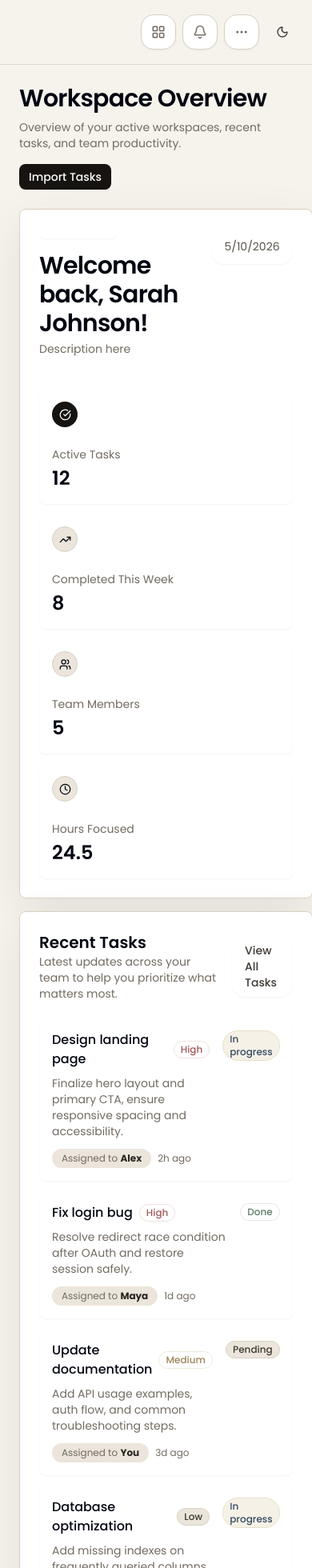
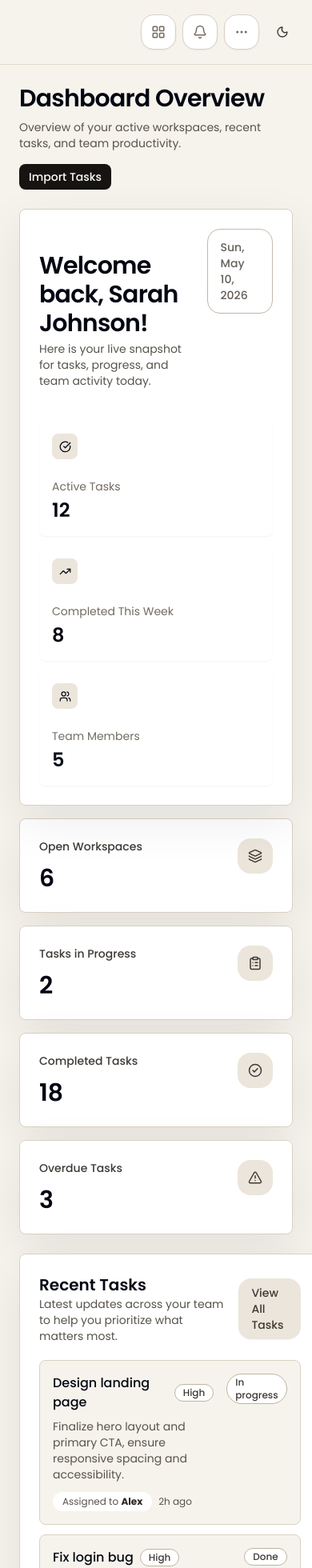
Before and after one commit to essrosall/Syncly, a React (Vite) app: page / in a window 390 px wide. Shown: the top 1960 px of the page at 80% size. Built offline with nearby package versions, Linux system fonts and the light colour scheme.

Commit message:
"ENHANCE: Add borders to task cards on Dashboard for better visual separation"

```diff
--- a/src/components/layout/MainLayout.jsx
+++ b/src/components/layout/MainLayout.jsx
@@ -5,13 +5,14 @@ const MainLayout = ({ children, user, onLogout, activeTab }) => {
   return (
     <div className="min-h-screen bg-neutral-50 text-neutral-950">
       <Navbar user={user} onLogout={onLogout} />
-      <Sidebar activeTab={activeTab} />
-
-      <main role="main" className="w-full ml-0 lg:ml-72 overflow-auto">
-        <div className="min-h-[calc(100vh-5rem)] p-6">
-          {children}
-        </div>
-      </main>
+      <div className="flex lg:ml-72">
+        <Sidebar activeTab={activeTab} />
+        <main role="main" className="flex-1 overflow-auto">
+          <div className="min-h-[calc(100vh-5rem)] p-6">
+            {children}
+          </div>
+        </main>
+      </div>
     </div>
   );
 };
--- a/src/components/layout/Navbar.jsx
+++ b/src/components/layout/Navbar.jsx
@@ -4,9 +4,9 @@ import ThemeToggle from './ThemeToggle';
 const Navbar = () => {
   return (
     <nav className="sticky top-0 z-50 border-b border-neutral-200/80 bg-neutral-50/95 backdrop-blur-xl" role="navigation" aria-label="Top utilities">
-      <div className="flex h-20 items-center gap-4 px-4 lg:px-6 w-full">
+      <div className="flex h-20 w-full items-center gap-4 px-4 lg:pl-[19rem] lg:pr-5">
 
-        <div className="hidden md:flex flex-1 items-center justify-center">
+        <div className="hidden flex-1 items-center md:flex">
           <div className="flex w-full max-w-[640px] items-center gap-3 rounded-2xl border border-neutral-200 bg-white px-4 py-3 shadow-[0_10px_25px_rgba(17,25,43,0.05)]">
             <Search size={18} className="text-neutral-400" />
             <input
--- a/src/pages/Analytics.jsx
+++ b/src/pages/Analytics.jsx
@@ -52,7 +52,7 @@ const Analytics = () => {
         <div className="flex flex-wrap items-start justify-between gap-4">
           <div>
             <h1 className="text-3xl font-semibold tracking-tight text-neutral-950">Analytics</h1>
-            <p className="mt-2 text-sm text-neutral-500">Short description</p>
+            <p className="mt-2 text-sm text-neutral-500">Track productivity metrics, time allocation, and team performance.</p>
           </div>
           <Badge variant="primary" size="sm">This week</Badge>
         </div>
@@ -62,7 +62,7 @@ const Analytics = () => {
             <div className="flex items-start justify-between gap-3">
               <div>
                 <h2 className="text-xl font-semibold text-neutral-950">Focus Distribution</h2>
-                <p className="mt-1 text-sm text-neutral-500">How time is being spent this week</p>
+                <p className="mt-1 text-sm text-neutral-500">Breakdown of weekly time spent across activities</p>
               </div>
               <ChartColumnIncreasing size={18} className="text-neutral-400" />
             </div>
@@ -76,7 +76,7 @@ const Analytics = () => {
               <div className="flex items-center justify-between">
                 <div>
                   <h2 className="text-xl font-semibold text-neutral-950">Key Metrics</h2>
-                  <p className="mt-1 text-sm text-neutral-500">Fast read on the current workflow</p>
+                  <p className="mt-1 text-sm text-neutral-500">Performance indicators at a glance</p>
                 </div>
                 <TrendingUp size={18} className="text-neutral-400" />
               </div>
--- a/src/pages/Dashboard.jsx
+++ b/src/pages/Dashboard.jsx
@@ -1,6 +1,6 @@
 import { MainLayout } from '../components/layout';
-import { Card, Badge, Button } from '../components/ui';
-import { TrendingUp, Users, CheckCircle, Clock, CalendarDays, MoreHorizontal, ClipboardList, CheckCircle2, Layers3 } from 'lucide-react';
+import { Card, Button } from '../components/ui';
+import { TrendingUp, Users, CheckCircle, CalendarDays, MoreHorizontal, ClipboardList, CheckCircle2, Layers3, AlertTriangle } from 'lucide-react';
 
 const Dashboard = () => {
   const mockUser = {
@@ -16,28 +16,32 @@ const Dashboard = () => {
   ];
 
   const topMetrics = [
-    { label: 'Active Tasks', value: '12', tone: 'bg-neutral-900 text-white', icon: CheckCircle },
-    { label: 'Completed This Week', value: '8', tone: 'bg-neutral-100 text-neutral-950 border border-neutral-200', icon: TrendingUp },
-    { label: 'Team Members', value: '5', tone: 'bg-neutral-100 text-neutral-950 border border-neutral-200', icon: Users },
-    { label: 'Hours Focused', value: '24.5', tone: 'bg-neutral-100 text-neutral-950 border border-neutral-200', icon: Clock },
+    { label: 'Active Tasks', value: '12', tone: 'bg-neutral-100 text-neutral-950 rounded-md', icon: CheckCircle },
+    { label: 'Completed This Week', value: '8', tone: 'bg-neutral-100 text-neutral-950 rounded-md', icon: TrendingUp },
+    { label: 'Team Members', value: '5', tone: 'bg-neutral-100 text-neutral-950 rounded-md', icon: Users },
   ];
 
   const quickStats = [
     { label: 'Open Workspaces', value: '6', icon: Layers3 },
     { label: 'Tasks in Progress', value: '2', icon: ClipboardList },
     { label: 'Completed Tasks', value: '18', icon: CheckCircle2 },
-    { label: 'Team Members', value: '5', icon: Users },
+    { label: 'Overdue Tasks', value: '3', icon: AlertTriangle },
   ];
 
-  const today = new Date().toLocaleDateString();
+  const today = new Date().toLocaleDateString('en-US', {
+    weekday: 'short',
+    month: 'short',
+    day: 'numeric',
+    year: 'numeric',
+  });
 
   return (
     <MainLayout user={mockUser} activeTab="dashboard">
       <div className="space-y-6 animate-fade-in-up">
         <div className="flex flex-wrap items-start justify-between gap-4">
           <div>
-            <h1 className="text-3xl font-semibold tracking-tight text-neutral-950">Workspace Overview</h1>
-            <p className="mt-2 text-sm text-neutral-500">Overview of your active workspaces, recent tasks, and team productivity.</p>
+            <h1 className="text-3xl font-semibold tracking-tight text-neutral-950">Dashboard Overview</h1>
+            <p className="mt-2 text-sm text-neutral-600">Overview of your active workspaces, recent tasks, and team productivity.</p>
           </div>
           <Button variant="primary" size="sm" className="bg-neutral-900 text-white hover:bg-neutral-800">
             Import Tasks
@@ -45,17 +49,18 @@ const Dashboard = () => {
         </div>
 
         <div className="grid gap-4 xl:grid-cols-[1.7fr_0.95fr]">
-          <div className="space-y-4">
-            <Card className="rounded-md border-neutral-200 bg-neutral-100 p-6 shadow-[0_12px_30px_rgba(17,25,43,0.04)]">
+          <Card className="relative overflow-hidden rounded-md border-neutral-900 bg-neutral-900 p-6 shadow-[0_14px_40px_rgba(17,25,43,0.28)]">
+            <div className="pointer-events-none absolute -right-16 -top-20 h-52 w-52 rounded-full bg-white/10 blur-2xl" />
+            <div className="pointer-events-none absolute -left-14 bottom-0 h-40 w-40 rounded-full bg-white/5 blur-2xl" />
             <div className="flex items-start justify-between gap-4">
               <div className="space-y-4">
-                  <div className="h-3 w-24 rounded-full bg-white shadow-sm" />
+                <div className="h-3 w-24 rounded-full bg-white/20" />
                 <div>
                   <p className="text-3xl font-semibold tracking-tight text-neutral-950">Welcome back, Sarah Johnson!</p>
-                    <p className="mt-1 text-sm text-neutral-500">Description here</p>
+                  <p className="mt-1 text-sm text-neutral-600">Here is your live snapshot for tasks, progress, and team activity today.</p>
                 </div>
               </div>
-                <div className="rounded-2xl bg-white px-4 py-3 text-sm text-neutral-600 shadow-sm">{today}</div>
+              <div className="rounded-2xl border border-neutral-300 px-4 py-3 text-sm font-medium text-neutral-600">{today}</div>
             </div>
 
             <div className="mt-10 grid gap-3 md:grid-cols-3">
@@ -74,99 +79,96 @@ const Dashboard = () => {
             </div>
           </Card>
 
-            <Card className="rounded-md border-neutral-200 bg-neutral-100 p-5 shadow-[0_12px_30px_rgba(17,25,43,0.04)]">
-                <div className="flex items-center justify-between gap-3">
-                <div>
-                  <h2 className="text-xl font-semibold text-neutral-950">Recent Tasks</h2>
-                  <p className="text-sm text-neutral-500">Latest updates across your team to help you prioritize what matters most.</p>
-                </div>
-                <a href="/tasks" className="rounded-2xl bg-white px-4 py-2 text-sm font-medium text-neutral-700 shadow-sm">View All Tasks</a>
-              </div>
-
-              <div className="mt-5 space-y-3">
-                {recentTasks.map((task) => (
-                  <div key={task.id} className="rounded-md bg-white p-4 shadow-sm">
-                    <div className="flex items-start justify-between gap-4">
-                      <div>
-                        <div className="flex items-center gap-2">
-                          <p className="font-medium text-neutral-950">{task.title}</p>
-                          <Badge variant={task.priority === 'High' ? 'error' : task.priority === 'Medium' ? 'warning' : 'default'} size="sm">
-                            {task.priority}
-                          </Badge>
-                        </div>
-                        <p className="mt-2 text-sm text-neutral-500">{task.desc}</p>
-                        <div className="mt-3 flex flex-wrap items-center gap-2 text-xs text-neutral-500">
-                          <span className="rounded-full bg-neutral-100 px-3 py-1">Assigned to <strong className="text-neutral-800">{task.assignee}</strong></span>
-                          <span>{task.time}</span>
-                        </div>
-                      </div>
-                      <Badge variant={task.status === 'Done' ? 'success' : task.status === 'In progress' ? 'primary' : 'default'} size="sm">
-                        {task.status}
-                      </Badge>
-                    </div>
-                  </div>
-                ))}
-              </div>
-            </Card>
-          </div>
-
-          <div className="grid gap-4 md:grid-cols-2 xl:grid-cols-1">
+          <div className="grid gap-4 sm:grid-cols-2">
             {quickStats.map((stat) => {
               const Icon = stat.icon;
               return (
-                <Card key={stat.label} className="rounded-md border-neutral-200 bg-white p-5 shadow-[0_12px_30px_rgba(17,25,43,0.04)]">
+                <Card key={stat.label} className="rounded-md border-neutral-200 bg-white p-5 shadow-[0_12px_30px_rgba(17,25,43,0.06)]">
                   <div className="flex items-start justify-between gap-4">
                     <div>
-                      <p className="text-sm text-neutral-500">{stat.label}</p>
+                      <p className="text-sm font-medium text-neutral-700">{stat.label}</p>
                       <p className="mt-3 text-3xl font-semibold text-neutral-950">{stat.value}</p>
                     </div>
-                    <div className="flex h-11 w-11 items-center justify-center rounded-2xl bg-neutral-100 text-neutral-900">
+                    <div className="flex h-11 w-11 items-center justify-center rounded-2xl bg-neutral-100 text-neutral-700">
                       <Icon size={18} />
                     </div>
                   </div>
                 </Card>
               );
             })}
+          </div>
+        </div>
 
-            <Card className="rounded-md border-neutral-200 bg-white p-5 shadow-[0_12px_30px_rgba(17,25,43,0.04)]">
+        <div className="grid gap-4 xl:grid-cols-[1.7fr_0.95fr]">
+          <Card className="rounded-md border-neutral-200 bg-white p-5 shadow-[0_12px_30px_rgba(17,25,43,0.06)]">
+            <div className="flex items-center justify-between gap-3">
+              <div>
+                <h2 className="text-xl font-semibold text-neutral-950">Recent Tasks</h2>
+                <p className="text-sm text-neutral-600">Latest updates across your team to help you prioritize what matters most.</p>
+              </div>
+              <a href="/tasks" className="rounded-2xl bg-neutral-100 px-4 py-2 text-sm font-medium text-neutral-700 shadow-sm">View All Tasks</a>
+            </div>
+
+            <div className="mt-5 space-y-3">
+              {recentTasks.map((task) => (
+                <div key={task.id} className="rounded-md rounded-md bg-neutral-50 p-4 border border-neutral-200">
+                  <div className="flex items-start justify-between gap-4">
+                    <div>
+                      <div className="flex items-center gap-2">
+                        <p className="font-medium text-neutral-950">{task.title}</p>
+                        <span className="rounded-full border border-neutral-300 bg-white px-2.5 py-0.5 text-xs font-medium text-neutral-700">{task.priority}</span>
+                      </div>
+                      <p className="mt-2 text-sm text-neutral-600">{task.desc}</p>
+                      <div className="mt-3 flex flex-wrap items-center gap-2 text-xs text-neutral-600">
+                        <span className="rounded-full bg-white px-3 py-1">Assigned to <strong className="text-neutral-800">{task.assignee}</strong></span>
+                        <span>{task.time}</span>
+                      </div>
+                    </div>
+                    <span className="rounded-full border border-neutral-300 bg-white px-2.5 py-0.5 text-xs font-medium text-neutral-700">{task.status}</span>
+                  </div>
+                </div>
+              ))}
+            </div>
+          </Card>
+
+          <Card className="rounded-md border-neutral-200 bg-white p-5 shadow-[0_12px_30px_rgba(17,25,43,0.06)]">
             <div className="flex items-center justify-between gap-3">
               <div>
                 <h3 className="text-xl font-semibold text-neutral-950">Upcoming Deadlines</h3>
-                  <p className="text-sm text-neutral-500">Description here</p>
+                <p className="text-sm text-neutral-600">Stay ahead of important delivery dates this week.</p>
               </div>
               <CalendarDays size={18} className="text-neutral-400" />
             </div>
             <div className="mt-5 space-y-3">
-                <div className="rounded-md bg-neutral-100 p-4">
+              <div className="rounded-md rounded-md bg-neutral-50 p-4 border border-neutral-200">
                 <p className="font-medium text-neutral-950">Landing Page Design</p>
-                  <p className="mt-1 text-sm text-neutral-500">Due in 2 days</p>
+                <p className="mt-1 text-sm text-neutral-600">Due in 2 days</p>
               </div>
-                <div className="rounded-md bg-neutral-100 p-4">
+              <div className="rounded-md rounded-md bg-neutral-50 p-4 border border-neutral-200">
                 <p className="font-medium text-neutral-950">API Integration</p>
-                  <p className="mt-1 text-sm text-neutral-500">Due in 5 days</p>
+                <p className="mt-1 text-sm text-neutral-600">Due in 5 days</p>
               </div>
             </div>
           </Card>
+        </div>
 
         <Card className="rounded-md border-neutral-200 bg-white p-5 shadow-[0_12px_30px_rgba(17,25,43,0.04)]">
           <div className="flex items-center justify-between gap-3">
             <div>
               <h3 className="text-xl font-semibold text-neutral-950">Quick Actions</h3>
-                  <p className="text-sm text-neutral-500">Description here</p>
+              <p className="text-sm text-neutral-600">Jump to common actions and keep momentum.</p>
             </div>
             <MoreHorizontal size={18} className="text-neutral-400" />
           </div>
-              <div className="mt-5 space-y-3">
-                <button className="w-full rounded-md border border-neutral-200 bg-neutral-50 px-4 py-4 text-left text-sm font-medium text-neutral-800 transition-colors hover:bg-neutral-100">
+          <div className="mt-5 grid gap-3 sm:grid-cols-2">
+            <button className="w-full rounded-md rounded-md bg-neutral-50 px-4 py-4 text-left text-sm font-medium text-neutral-800 transition-colors hover:bg-neutral-100">
               Create a new task
             </button>
-                <button className="w-full rounded-md border border-neutral-200 bg-neutral-50 px-4 py-4 text-left text-sm font-medium text-neutral-800 transition-colors hover:bg-neutral-100">
+            <button className="w-full rounded-md rounded-md bg-neutral-50 px-4 py-4 text-left text-sm font-medium text-neutral-800 transition-colors hover:bg-neutral-100">
               Review blocked items
             </button>
           </div>
         </Card>
-          </div>
-        </div>
       </div>
     </MainLayout>
   );
--- a/src/pages/Settings.jsx
+++ b/src/pages/Settings.jsx
@@ -11,7 +11,7 @@ const Settings = () => {
         <div className="flex flex-wrap items-start justify-between gap-4">
           <div>
             <h1 className="text-3xl font-semibold tracking-tight text-neutral-950">Settings</h1>
-            <p className="mt-2 text-sm text-neutral-500">Short description</p>
+            <p className="mt-2 text-sm text-neutral-500">Manage your profile, preferences, and workspace security.</p>
           </div>
           <Badge variant="primary">Active</Badge>
         </div>
@@ -21,7 +21,7 @@ const Settings = () => {
             <div className="flex items-center justify-between">
               <div>
                 <h2 className="text-xl font-semibold text-neutral-950">Profile</h2>
-                <p className="mt-1 text-sm text-neutral-500">Update your identity and contact details</p>
+                <p className="mt-1 text-sm text-neutral-500">Manage your name, email, and contact information</p>
               </div>
               <UserRound size={18} className="text-neutral-400" />
             </div>
@@ -39,7 +39,7 @@ const Settings = () => {
               <div className="flex items-center justify-between">
                 <div>
                   <h2 className="text-xl font-semibold text-neutral-950">Notifications</h2>
-                  <p className="mt-1 text-sm text-neutral-500">Stay updated without the noise</p>
+                  <p className="mt-1 text-sm text-neutral-500">Control alerts and email preferences</p>
                 </div>
                 <BellRing size={18} className="text-neutral-400" />
               </div>
--- a/src/pages/Tasks.jsx
+++ b/src/pages/Tasks.jsx
@@ -710,10 +710,10 @@ const Tasks = () => {
         <div className="flex flex-wrap items-start justify-between gap-4">
           <div>
             <h1 className="text-3xl font-semibold tracking-tight text-neutral-950">Tasks</h1>
-            <p className="mt-2 text-sm text-neutral-500">Manage all your tasks and deadlines</p>
+            <p className="mt-2 text-sm text-neutral-500">Organize, prioritize, and track all your work in one place.</p>
           </div>
-          <Button variant="primary" className="gap-2 bg-neutral-900 text-white hover:bg-neutral-800" onClick={() => openModal(TaskCreateForm, { column: 'todo' })}>
-            <Plus size={18} /> New Task
+          <Button size="sm" variant="primary" className="gap-2 bg-neutral-900 text-white hover:bg-neutral-800" onClick={() => openModal(TaskCreateForm, { column: 'todo' })}>
+            <Plus size={16} /> New Task
           </Button>
         </div>
 
@@ -743,8 +743,12 @@ const Tasks = () => {
                   onClick={() => togglePriority(priority)}
                   className={`rounded-full border px-3 py-1.5 text-xs font-medium transition-all ${
                     selectedPriorities.includes(priority)
-                      ? 'border-neutral-900 bg-neutral-900 text-white'
-                      : 'border-neutral-200 bg-neutral-100 text-neutral-600'
+                      ? priority === 'high'
+                        ? 'border-red-200 bg-red-100 text-red-700'
+                        : priority === 'medium'
+                        ? 'border-amber-200 bg-amber-100 text-amber-700'
+                        : 'border-emerald-200 bg-emerald-100 text-emerald-700'
+                      : 'border-neutral-200 bg-neutral-100 text-neutral-500'
                   }`}
                 >
                   {priority.charAt(0).toUpperCase() + priority.slice(1)}
```
Also changed, not shown: src/components/layout/Sidebar.jsx (+18 -15 lines), src/pages/Workspaces.jsx (+4 -4 lines). Lines whose indentation alone changed are shown as unchanged.
